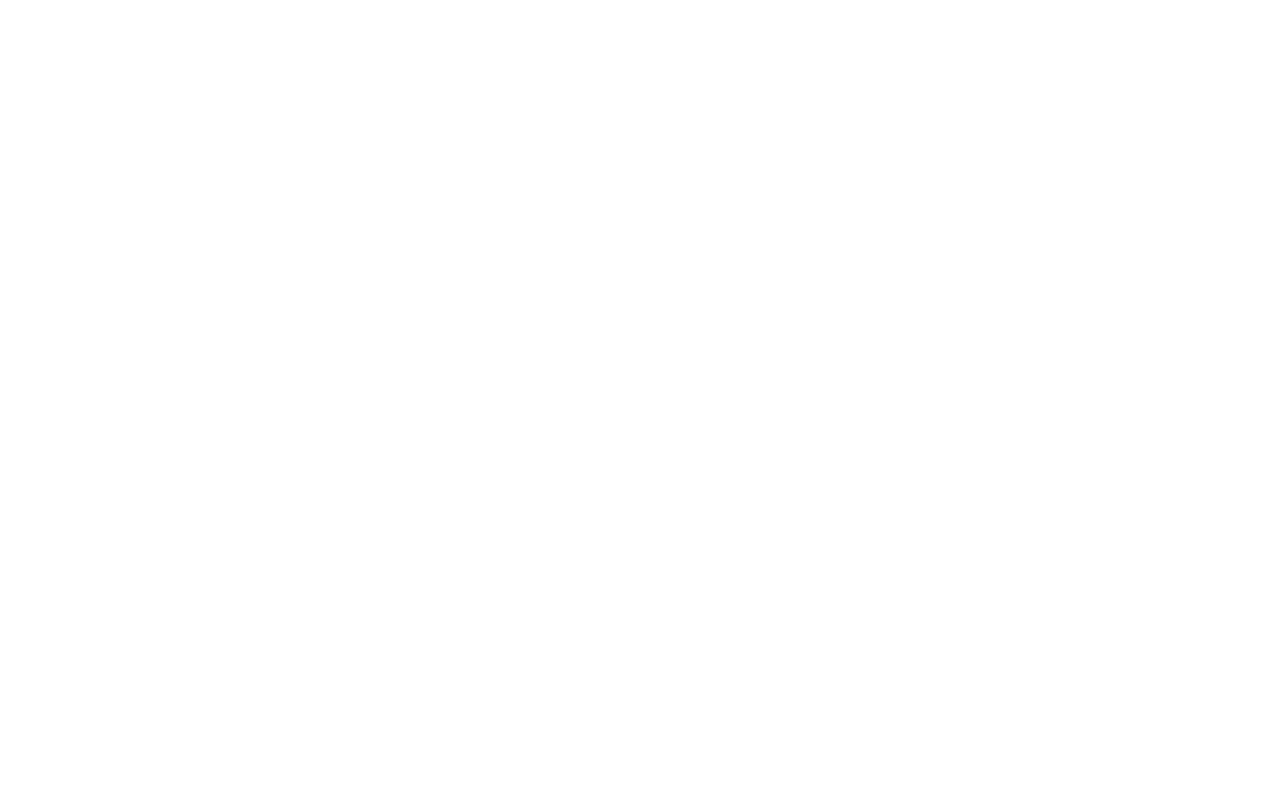
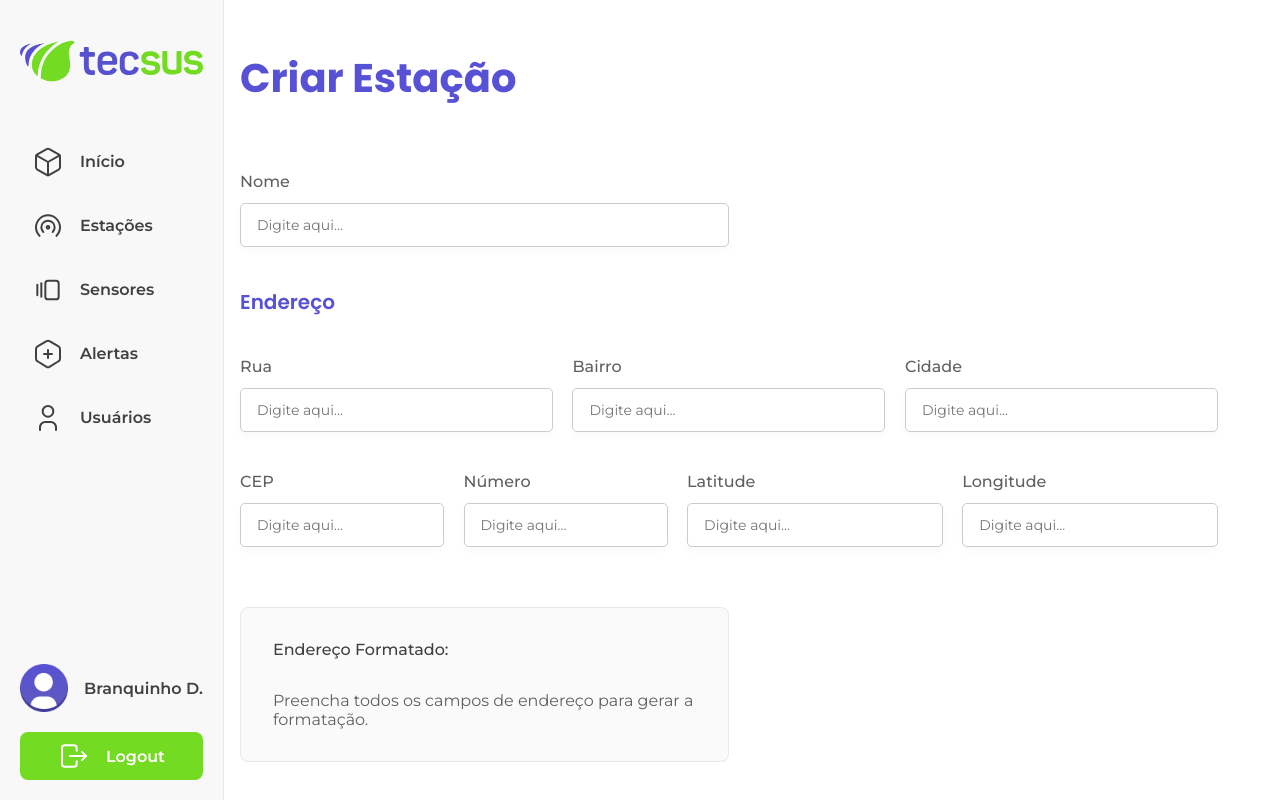
Before and after one commit to TeamHiveAPI/API-2025.01-FRONT, a React (Vite) app: page /estacoes/criar in a window 1280 px wide. Before the commit this address had no page. Shown: the top 802 px of the page. Built offline with nearby package versions, Linux system fonts and the light colour scheme.

Commit message:
[SCRUM-2] feat: Adicionando pág. CriarEditarEstacao

```diff
--- a/src/App.tsx
+++ b/src/App.tsx
@@ -1,6 +1,7 @@
 import { BrowserRouter as Router, Routes, Route } from "react-router-dom";
 import Home from "./pages/Home/Home";
 import Estacoes from "./pages/Estacoes/Estacoes";
+import CriarEditarEstacao from "./pages/CriarEditarEstacao/CriarEditarEstacao";
 
 export default function App() {
   return (
@@ -8,6 +9,7 @@
       <Routes>
         <Route path="/" element={<Home />} />
         <Route path="/estacoes" element={<Estacoes />} />
+        <Route path="/estacoes/criar" element={<CriarEditarEstacao />} />
       </Routes>
     </Router>
   );
--- /dev/null
+++ b/src/components/Input/Input.tsx
@@ -0,0 +1,24 @@
+import "./styles.scss";
+
+interface InputProps {
+  label: string;
+  tag: string;
+  width: 25 | 33 | 50 | 66;
+  value?: string;
+  onChange?: (e: React.ChangeEvent<HTMLInputElement>) => void;
+}
+
+export default function Input({ label, tag, width, value, onChange }: InputProps) {
+  return (
+    <div className={`input_container width_${width}`}>
+      <label htmlFor={tag}>{label}</label>
+      <input
+        id={tag}
+        name={tag}
+        placeholder="Digite aqui..."
+        value={value || ""}
+        onChange={onChange}
+      />
+    </div>
+  );
+}
--- /dev/null
+++ b/src/components/Input/styles.scss
@@ -0,0 +1,42 @@
+@use "../../global.scss" as *;
+
+.input_container {
+    display: flex;
+    flex-direction: column;
+    gap: 12px;
+
+    label {
+      color: #606060;
+      font-weight: 500;
+  }
+
+    input {
+      padding: 12px 16px;
+      border: 1px solid #ccc;
+      border-radius: 5px;
+      box-shadow: 0px 4px 8px rgba(26, 26, 26, 0.025);
+      font-size: 14px;
+      outline: none;
+
+      &:focus {
+        border-color: $roxo;
+        border-width: 2px;
+      }
+  }
+}
+
+.width_25 {
+  width: 25%;
+}
+
+.width_33 {
+    width: 33%;
+}
+
+.width_50 {
+  width: 50%;
+}
+
+.width_66 {
+  width: 66%;
+}
--- /dev/null
+++ b/src/pages/CriarEditarEstacao/CriarEditarEstacao.tsx
@@ -0,0 +1,98 @@
+import "./styles.scss";
+import Sidebar from "../../components/Sidebar/Sidebar";
+import Footer from "../../components/Footer/Footer";
+import Input from "../../components/Input/Input";
+import { useState } from "react";
+import BotaoCTA from "../../components/BotaoCTA/BotaoCTA";
+import { IconPlus } from "@tabler/icons-react";
+
+export default function CriarEditarEstacao() {
+  const [endereco, setEndereco] = useState({
+    rua: "",
+    numero: "",
+    bairro: "",
+    cidade: "",
+    cep: "",
+  });
+
+  const handleInputChange = (tag: string, value: string) => {
+    setEndereco((prev) => ({
+      ...prev,
+      [tag]: value,
+    }));
+  };
+
+  const enderecoFormatado =
+    endereco.rua && endereco.numero && endereco.bairro && endereco.cidade && endereco.cep
+      ? `${endereco.rua} - ${endereco.numero}, ${endereco.bairro}, ${endereco.cidade} - ${endereco.cep}`
+      : "Preencha todos os campos de endereço para gerar a formatação.";
+
+  return (
+    <div className="pagina_wrapper">
+      <Sidebar />
+      <div>
+        <div className="pagina_container">
+          <h2 className="pagina_titulo">Criar Estação</h2>
+
+          <form>
+            <Input label="Nome" tag="nome" width={50} />
+
+            <p className="subtitulo">Endereço</p>
+
+            <div className="secao_input cima">
+              <Input
+                label="Rua"
+                tag="rua"
+                width={33}
+                value={endereco.rua}
+                onChange={(e) => handleInputChange("rua", e.target.value)}
+              />
+              <Input
+                label="Bairro"
+                tag="bairro"
+                width={33}
+                value={endereco.bairro}
+                onChange={(e) => handleInputChange("bairro", e.target.value)}
+              />
+              <Input
+                label="Cidade"
+                tag="cidade"
+                width={33}
+                value={endereco.cidade}
+                onChange={(e) => handleInputChange("cidade", e.target.value)}
+              />
+            </div>
+
+            <div className="secao_input cima">
+              <Input
+                label="CEP"
+                tag="cep"
+                width={25}
+                value={endereco.cep}
+                onChange={(e) => handleInputChange("cep", e.target.value)}
+              />
+              <Input
+                label="Número"
+                tag="numero"
+                width={25}
+                value={endereco.numero}
+                onChange={(e) => handleInputChange("numero", e.target.value)}
+              />
+              <Input label="Latitude" tag="latitude" width={33} />
+              <Input label="Longitude" tag="longitude" width={33} />
+            </div>
+
+            <div className="cees_card_endereco">
+              <h4>Endereço Formatado:</h4>
+              <p>{enderecoFormatado}</p>
+            </div>
+            <div className="cima80">
+              <BotaoCTA aparencia={"primario"} cor="cor_primario" escrito="Cadastrar Estação" img={<IconPlus stroke="2" />}/>
+            </div>
+          </form>
+        </div>
+        <Footer />
+      </div>
+    </div>
+  );
+}
--- /dev/null
+++ b/src/pages/CriarEditarEstacao/styles.scss
@@ -0,0 +1,48 @@
+@use "../../global.scss" as *;
+
+.pagina_titulo {
+    font-size: 40px;
+    font-family: "Poppins";
+    color: $roxo;
+    margin-bottom: 64px;
+}
+
+.secao_input {
+    display: flex;
+    gap: 2%;
+}
+
+.cima {
+    margin-top: 40px;
+}
+
+.cima80 {
+    margin-top: 80px;
+}
+
+.subtitulo {
+    font-size: 20px;
+    font-weight: 600;
+    font-family: "Poppins";
+    color: $roxo;
+    margin-top: 40px;
+}
+
+.cees_card_endereco {
+    padding: 32px;
+    margin-top: 60px;
+    width: 50%;
+    background-color: #fafafa;
+    border: 1px solid #e8e8e8;
+    border-radius: 8px;
+
+    h4 {
+        color: #404040;
+        font-weight: 500;
+        margin-bottom: 32px;
+    }
+
+    p {
+        color: #606060;
+    }
+}
--- a/src/pages/Estacoes/Estacoes.tsx
+++ b/src/pages/Estacoes/Estacoes.tsx
@@ -1,10 +1,6 @@
-import BotaoCTA from "../../components/BotaoCTA/BotaoCTA";
-import Sidebar from "../../components/Sidebar/Sidebar";
-
-import {IconUser} from  "@tabler/icons-react";
-
 import "./styles.scss";
 
+import Sidebar from "../../components/Sidebar/Sidebar";
 import Footer from "../../components/Footer/Footer";
 import BarraCima from "../../components/BarraCima/BarraCima";
 import CardEstacao from "../../components/CardEstacao/CardEstacao";
```
